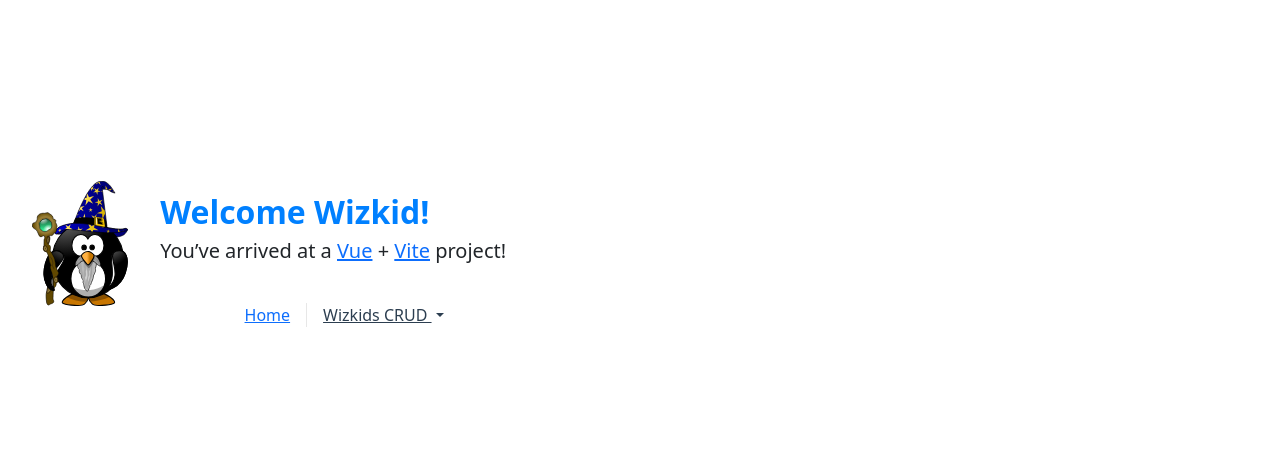
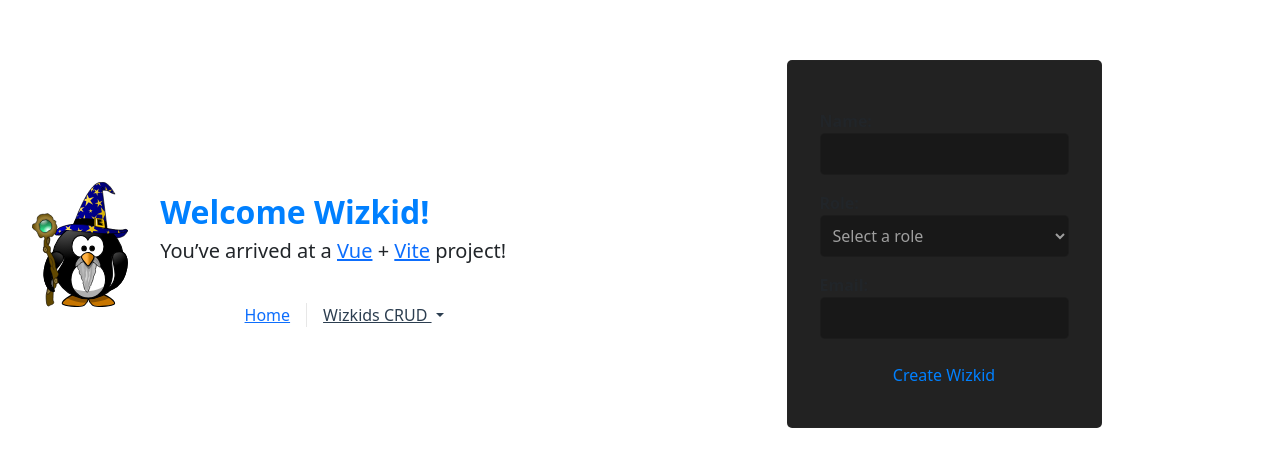
Before and after one commit to DylanovE/DylanovE.github.io, a Vue app: page /wizkids-update in a window 1280 px wide. Shown: the part 156-622 px from the top of the page. Built offline with nearby package versions, Linux system fonts and the light colour scheme; the HTML template or start-up script is replaced by a standard one.

Commit message:
copy the create component and add route

```diff
--- a/src/components/CRUD/TheWizkidRead.vue
+++ b/src/components/CRUD/TheWizkidRead.vue
@@ -143,10 +143,13 @@ export default {
                     <path stroke-linecap="round" stroke-linejoin="round" stroke-width="2" d="M19 7l-.867 12.142A2 2 0 0116.138 21H7.862a2 2 0 01-1.995-1.858L5 7m5 4v6m4-6v6m1-10V4a1 1 0 00-1-1h-4a1 1 0 00-1 1v3M4 7h16">
                     </path>
                   </svg>
-                  <svg xmlns="http://www.w3.org/2000/svg" fill="none" viewBox="0 0 24 24" stroke="currentColor" width="24" height="24" class="inline-block" role="presentation">
-                    <path stroke-linecap="round" stroke-linejoin="round" stroke-width="2" d="M11 5H6a2 2 0 00-2 2v11a2 2 0 002 2h11a2 2 0 002-2v-5m-1.414-9.414a2 2 0 112.828 2.828L11.828 15H9v-2.828l8.586-8.586z">
-                    </path>
-                  </svg>
+                  <RouterLink to="/wizkids-update" style="color: var(--color-text);">
+                    <svg xmlns="http://www.w3.org/2000/svg" fill="none" viewBox="0 0 24 24" stroke="currentColor" width="24" height="24" class="inline-block" role="presentation">
+                      <path stroke-linecap="round" stroke-linejoin="round" stroke-width="2" d="M11 5H6a2 2 0 00-2 2v11a2 2 0 002 2h11a2 2 0 002-2v-5m-1.414-9.414a2 2 0 112.828 2.828L11.828 15H9v-2.828l8.586-8.586z">
+                      </path>
+                    </svg>
+                  </RouterLink>
+
                 </td>
               </tr>
           </tbody>
--- /dev/null
+++ b/src/components/CRUD/TheWizkidUpdate.vue
@@ -0,0 +1,128 @@
+<script>
+import axios from 'axios';
+
+export default {
+  data() {
+    return {
+      postMessage: '',
+      name: '',
+      role: '',
+      email: '',
+      roles: {
+        1: 'Boss',
+        2: 'Developer',
+        3: 'Designer',
+        10: 'Intern'
+      },
+      message: '',
+    };
+  },
+
+  computed: {
+    errorMessage() {
+      return this.postMessage;
+    },
+    successMessage() {
+      return this.postMessage === 'Wizkid created.' ? 'Wizkid created successfully!' : 'kebab?';
+    },
+  },
+
+  methods: {
+    async createWizkid() {
+      try {
+        console.log('Attempting to create wizkid...');
+        await axios.post('http://localhost:8000/wizkids', {
+          name: this.name,
+          role: parseInt(this.role),
+          email: this.email,
+        });
+        console.log('Wizkid created successfully!');
+        this.postMessage = 'Wizkid created successfully!';
+      } catch (error) {
+        console.error(error.response.data.message);
+        this.postMessage = error.response.data.message || 'Oops! Something went wrong.';
+      }
+    },
+  },
+};
+</script>
+
+<template>
+  <div class="form-container">
+    <form @submit.prevent="createWizkid">
+      <div class="message" :class="{ 'text-success': postMessage === 'Wizkid created successfully!', 'text-danger': postMessage !== 'Wizkid created successfully!' }">{{ postMessage }}</div>
+      <div class="form-group">
+        <label for="name">Name:</label>
+        <input type="text" id="name" v-model="name" required>
+      </div>
+      <div class="form-group">
+        <label for="role">Role:</label>
+        <select id="role" v-model="role" required>
+          <option value="">Select a role</option>
+          <option :value="key" v-for="(value, key) in roles" :key="key">{{ value }}</option>
+        </select>
+      </div>
+      <div class="form-group">
+        <label for="email">Email:</label>
+        <input type="email" id="email" v-model="email" required>
+      </div>
+      <button type="submit" class="blue">Create Wizkid</button>
+    </form>
+  </div>
+</template>
+
+<style scoped>
+.message {
+  font-size: 0.76rem;
+  align-self: center;
+}
+
+.form-container {
+  display: flex;
+  justify-content: center;
+  align-items: center;
+  height: 100vh;
+}
+
+form {
+  display: flex;
+  flex-direction: column;
+  gap: 1rem;
+  padding: 2rem;
+  background-color: var(--vt-c-black-soft);
+  border: 1px solid var(--color-border);
+  border-radius: 5px;
+}
+
+.form-group {
+  display: flex;
+  flex-direction: column;
+}
+
+label {
+  font-weight: bold;
+}
+
+input,
+select {
+  background-color: var(--vt-c-black);
+  color: var(--vt-c-text-dark-2);
+  padding: 0.5rem;
+  border: 1px solid var(--color-border);
+  border-radius: 5px;
+  font-size: 1rem;
+}
+
+button[type="submit"] {
+  background-color: rgba(0, 0, 0, 0);
+  padding: 0.5rem 1rem;
+  border: none;
+  border-radius: 5px;
+  font-size: 1rem;
+  cursor: pointer;
+}
+
+button[type="submit"]:hover {
+  color: rgb(0, 38, 255);
+}
+</style>
--- a/src/router/index.js
+++ b/src/router/index.js
@@ -2,6 +2,7 @@ import { createRouter, createWebHistory } from 'vue-router'
 import HomeView from '../views/HomeView.vue'
 import wizkidRead from '../views/WizKidRead.vue'
 import wizkidCreate from '../views/WizKidCreate.vue'
+import wizkidUpdate from '../views/WizKidUpdate.vue'
 const router = createRouter({
   history: createWebHistory(import.meta.env.BASE_URL),
   routes: [
@@ -19,6 +20,11 @@ const router = createRouter({
       path: '/wizkids-create',
       name: 'wizkids-create',
       component:wizkidCreate
+    },
+    {
+      path: '/wizkids-update',
+      name: 'wizkids-update',
+      component:wizkidUpdate
     }
   ]
 })
--- /dev/null
+++ b/src/views/WizKidUpdate.vue
@@ -0,0 +1,9 @@
+<script setup>
+import WizkidUpdate from '@/components/CRUD/TheWizkidUpdate.vue'
+</script>
+
+<template>
+  <main>
+    <WizkidUpdate />
+  </main>
+</template>
```
